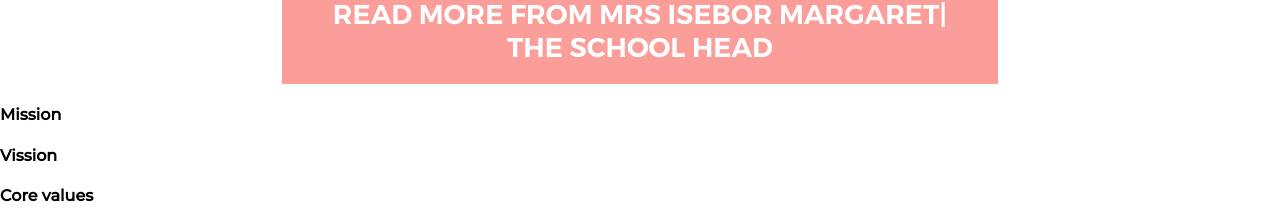
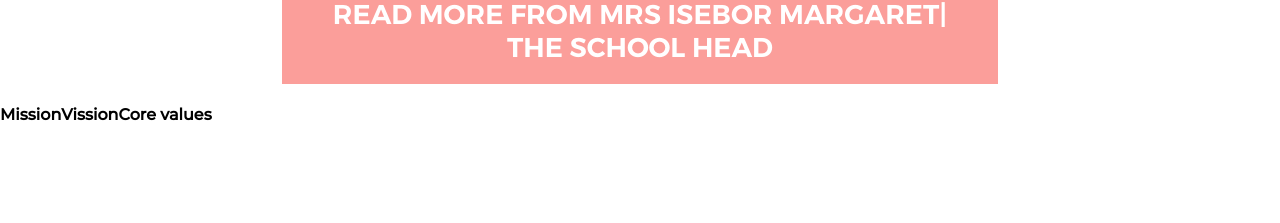
Before and after one commit to sarahnnanyelugo/Lagoon, a React (Create React App) app: page / in a window 1280 px wide. Shown: the part 1484-1707 px from the top of the page. After the commit the page ends 1630 px from the top, so only its background shows below. Built offline with nearby package versions, Linux system fonts and the light colour scheme.

Commit message:
upstream

```diff
--- a/src/Components/Welcome.js
+++ b/src/Components/Welcome.js
@@ -45,13 +45,19 @@ export default function Welcome() {
         }
 
         <Vision>
+            <div className='box-container'>
+
                 {Mission.map((mission, index) =>{
                     return(
-                        <div  key={index}>
-                            <h4>{mission.Heading}</h4>
-                        </div>
+                           <div   key={index}>
+                                <h4>{mission.Heading}</h4>
+                            </div>
+
+
                     )
                 } )}
+
+            </div>
 
         </Vision>
 
@@ -131,4 +137,8 @@ const Section = styled.section`
 const Vision = styled.div`
 
 
+    .box-container{
+        display:flex ;
+    }
+
 `
```
